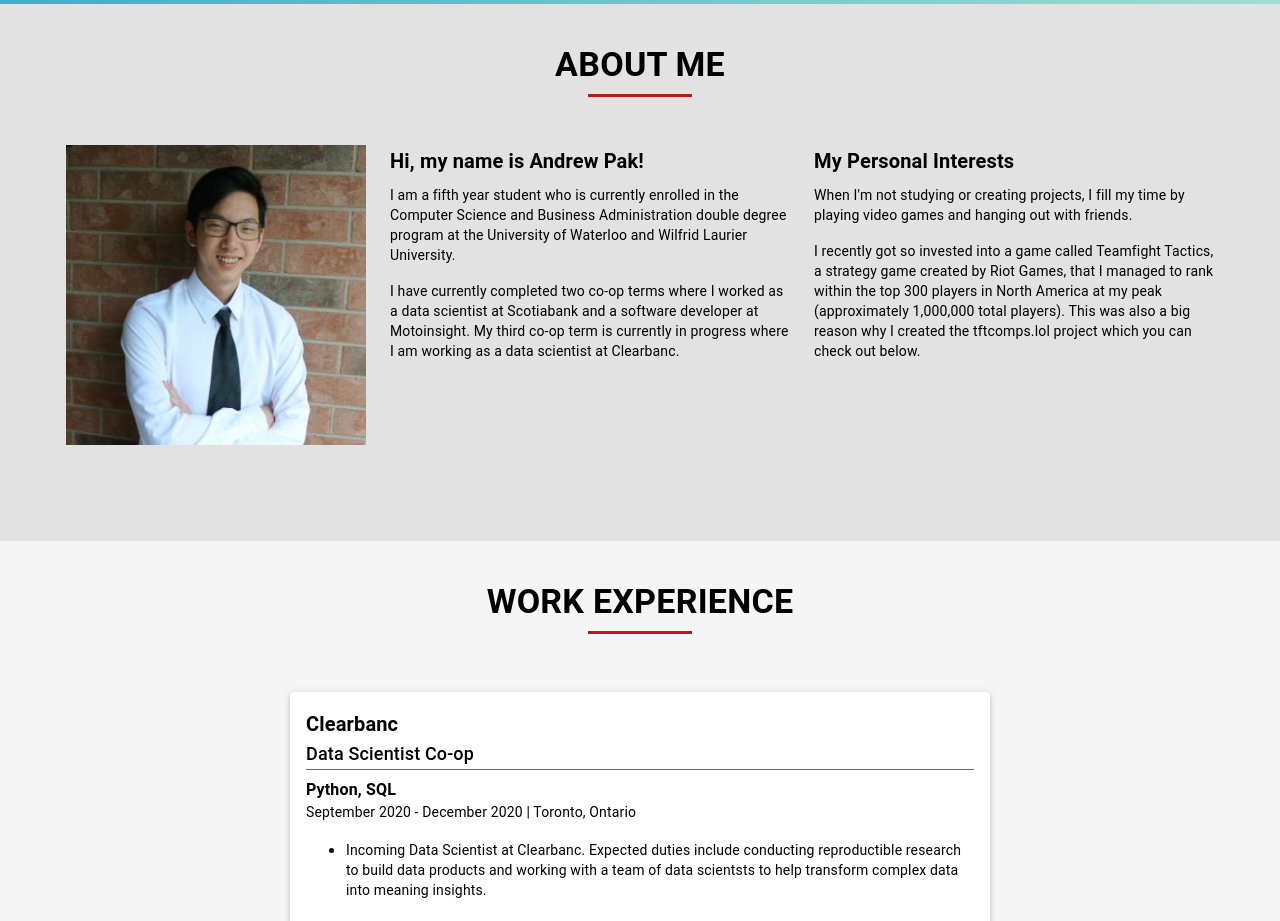
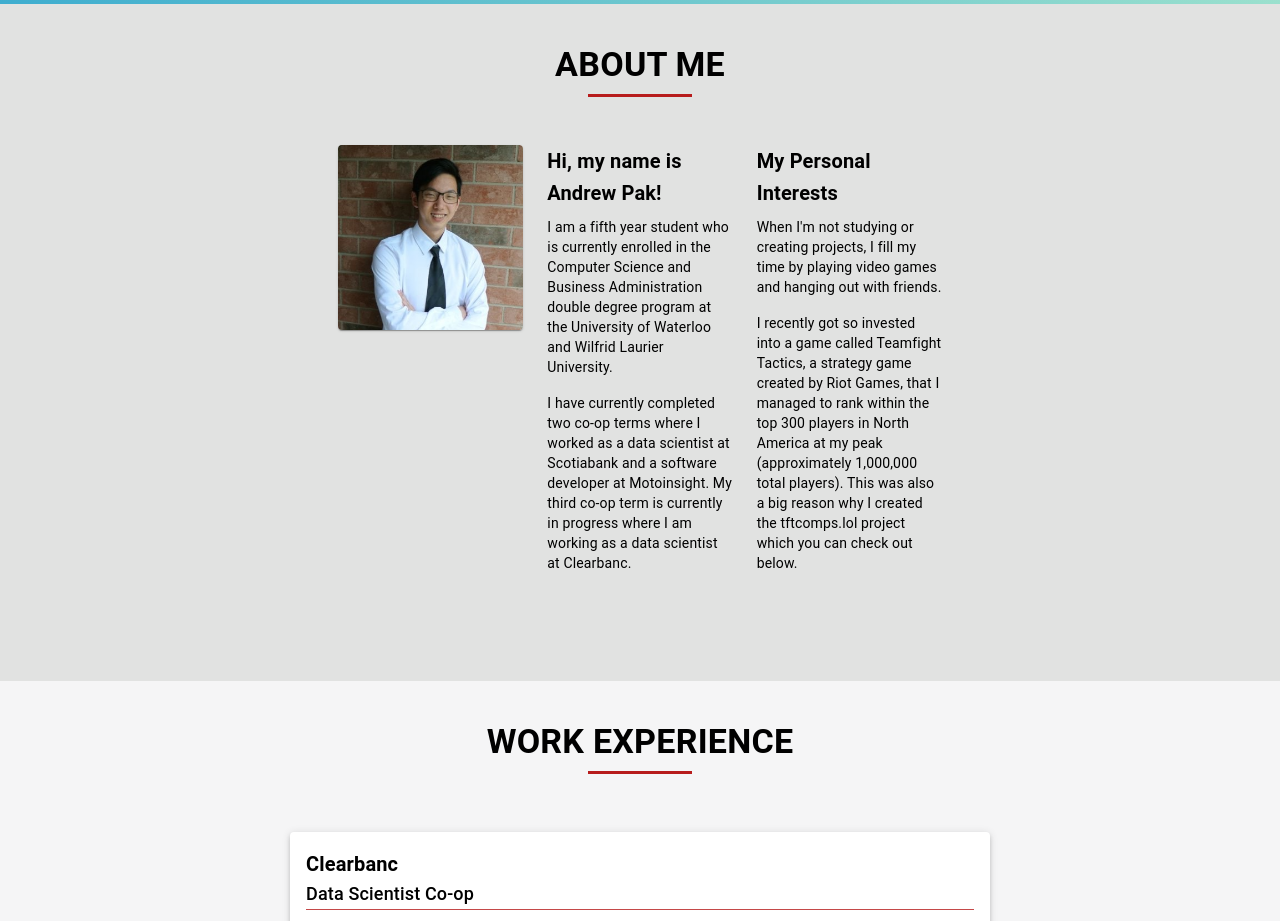
Before and after one commit to Dimuendo/portfolio-website, a React (Create React App) app: page / in a window 1280 px wide. Shown: the part 820-1741 px from the top of the page. Built offline with nearby package versions, Linux system fonts and the light colour scheme.

Commit message:
Made About Me section responsive

```diff
--- a/src/Components/About.jsx
+++ b/src/Components/About.jsx
@@ -2,7 +2,8 @@ import React from 'react'
 import profilePic from '../Static/profile_pic.jpg'
 import Box from '@material-ui/core/Box';
 import { makeStyles } from '@material-ui/core/styles';
-import { Divider, Typography, Grid, Container } from '@material-ui/core';
+import { Divider, Typography, Grid, Container, CardMedia, Card, CardContent } from '@material-ui/core';
+import useMediaQuery from '@material-ui/core/useMediaQuery';
 
 const useStyles = makeStyles((theme) => ({
     root: {
@@ -17,8 +18,6 @@ const useStyles = makeStyles((theme) => ({
         marginBottom: theme.spacing(1),
     },
     profilePic: {
-        width: 300,
-        height: 300,
     },
     underline: {
         width: '8%',
@@ -31,12 +30,17 @@ const useStyles = makeStyles((theme) => ({
     aboutContainer: {
         marginBottom: theme.spacing(10),
     },
+    aboutMessageContainer: {
+    },
     aboutMessageTitle: {
         marginBottom: theme.spacing(1),
     },
     aboutMessage: {
-        width: theme.spacing(50),
         marginBottom: theme.spacing(2),
+    },
+    mediaBig: {
+        height: 0,
+        paddingTop: '100%',
     },
 }));
 
@@ -47,6 +51,7 @@ const personalAboutMessageTwo = "I recently got so invested into a game called T
 
 function About(props) {
     const classes = useStyles()
+    const matches = useMediaQuery('(min-width:650px)');
 
     return (
         <div className={classes.root} ref={props.aboutRef}>
@@ -56,7 +61,7 @@ function About(props) {
                 </Box>
             </Typography>
             <Divider className={classes.underline} color='secondary'/>
-            <Container >
+            <Container maxWidth='med'>
                 <Grid
                     className={classes.aboutContainer}
                     container
@@ -64,10 +69,22 @@ function About(props) {
                     justify='center'
                     spacing={3}
                 >
-                    <Grid item>
-                        <img src={profilePic} className={classes.profilePic} alt='logo' />
+                    <Grid
+                        item
+                        xs={matches ? 2 : 12}
+                    >
+                        <Card>
+                        <CardMedia
+                            className={classes.mediaBig}
+                            image={profilePic}
+                            title='Project Image'
+                        />
+                        </Card>
                     </Grid>
-                    <Grid item>
+                    <Grid
+                        item
+                        xs={matches ? 2 : -1}
+                    >
                         <Box
                             className={classes.aboutMessageContainer}
                             display='flex'
@@ -86,7 +103,10 @@ function About(props) {
                             </Typography>
                         </Box>
                     </Grid>
-                    <Grid item>
+                    <Grid
+                        item
+                        xs={matches ? 2 : -1}
+                    >
                         <Box
                             className={classes.aboutMessageContainer}
                             display='flex'
```
